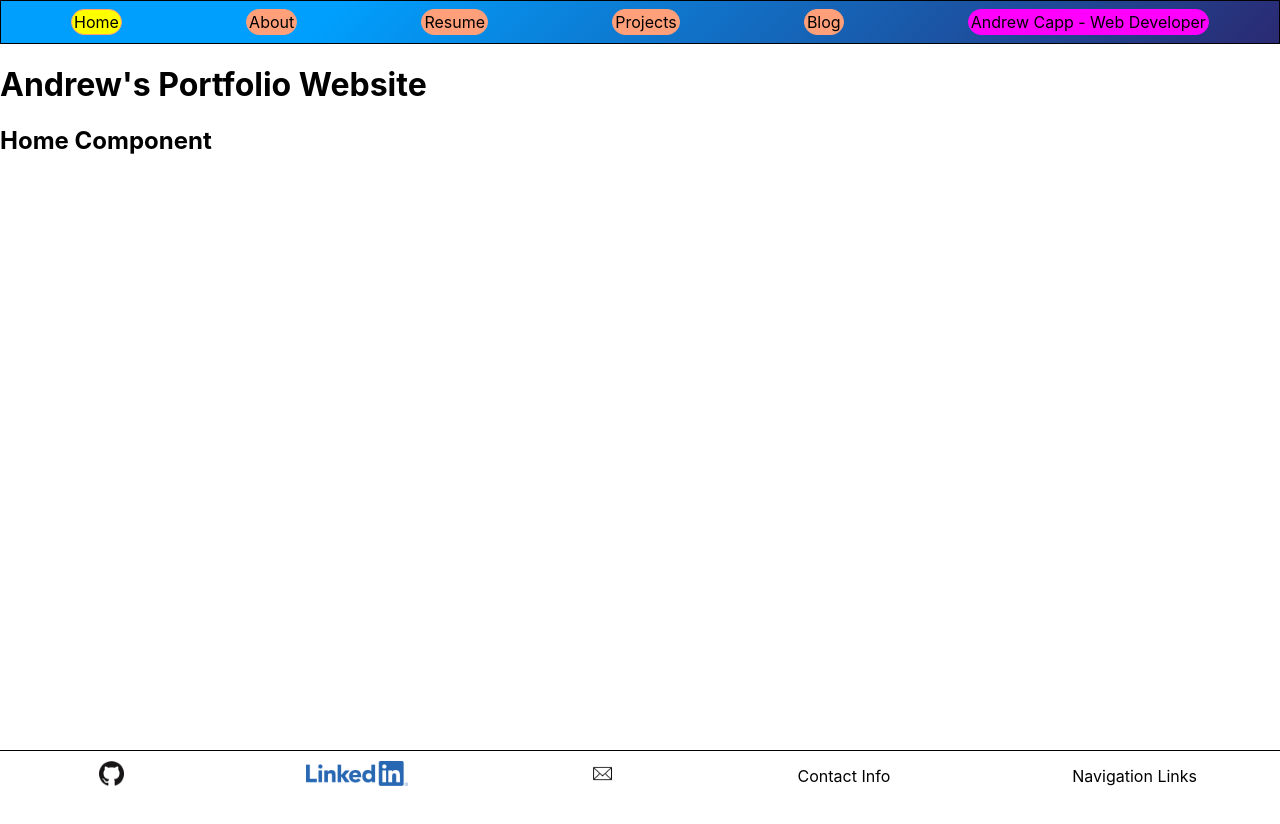
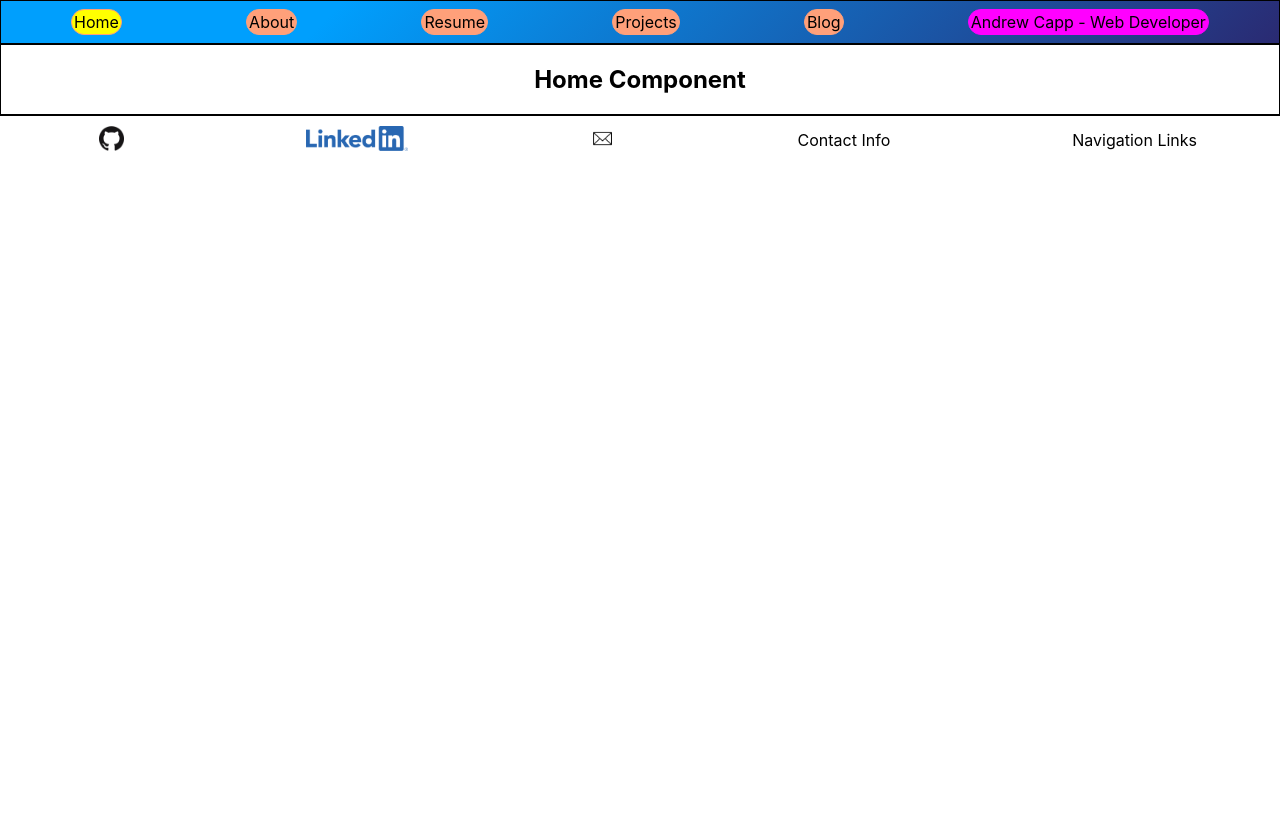
Before and after one commit to ACAPP-dev/portfolio, a React (Create React App) app: page / in a window 1280 px wide. Shown: the top 824 px of the page. After the commit the page ends 800 px from the top, so only its background shows below. Built offline with nearby package versions, Linux system fonts and the light colour scheme.

Commit message:
add iframe to resume component

```diff
--- a/src/App.css
+++ b/src/App.css
@@ -29,7 +29,9 @@
 }
 
 .main {
-  min-height: 100vh;
+  /* height: 100vmin; */
+  text-align: center;
+  /* background-image: url("./images/Abstract-Background.png") */
 }
 
 #navbar-div {
@@ -90,9 +92,10 @@
   padding: 1vh;
   display: flex;
   justify-content: space-around;
-  position: fixed;
+
   left: 0;
   bottom: 0;
+
   width: 100%;
 }
 
@@ -105,3 +108,27 @@
   height: 25px;
 
 }
+
+#home-container {
+  border: 1px solid black;
+
+}
+
+#resume-container {
+  position: relative;
+  overflow: hidden;
+  width: 100%;
+  height: 100%;
+  padding-top: 80%;
+}
+
+#resume {
+  position: absolute;
+  top: 0;
+  left: 0;
+  bottom: 0;
+  right: 0;
+  width: 100%;
+  height: 100%;
+  border: none;
+}
--- a/src/App.js
+++ b/src/App.js
@@ -14,13 +14,14 @@ class App extends React.Component {
 
         <Router>
           < NavBarContainer />
-          < FooterContainer />
+
           <div className='main'>
-            <h1>Andrew's Portfolio Website</h1>
+
             <Route exact path='/' component={Home} />
             <Route exact path='/about' component={About} />
             <Route exact path='/resume' component={Resume} />
           </div>
+          < FooterContainer />
         </Router>
       </div>
     );
--- a/src/components/Home.js
+++ b/src/components/Home.js
@@ -2,7 +2,9 @@ import React from 'react'
 
 const Home = () => {
     return (
-        <h2>Home Component</h2>
+        <div id='home-container'>
+            <h2>Home Component</h2>
+        </div>
     )
 }
 
--- a/src/components/Resume.js
+++ b/src/components/Resume.js
@@ -2,7 +2,10 @@ import React from 'react'
 
 const Resume = () => {
     return (
-        <h2>Resume Component</h2>
+        <div id='resume-container'>
+
+            <iframe id='resume' src="https://docs.google.com/document/d/e/2PACX-1vRB401VDhGXJi8GIg2TaMYZll0RLjJ8lJZbkUIveG4sAxEgakPARz44A11rjhq-R-7K5dr9X_ytqcZU/pub?embedded=true" title="Andrew's Resume" />
+        </div>
     )
 }
 
```
Also changed, not shown: src/images/Abstract-Background.png (added).
